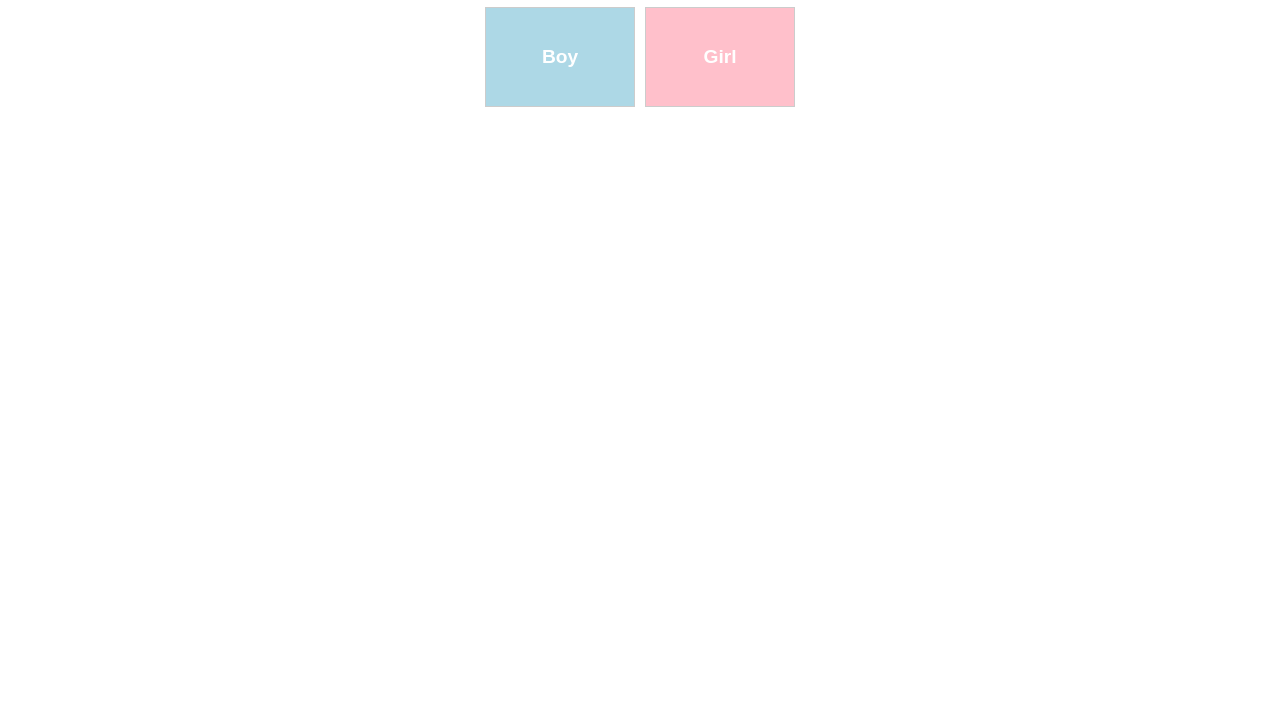
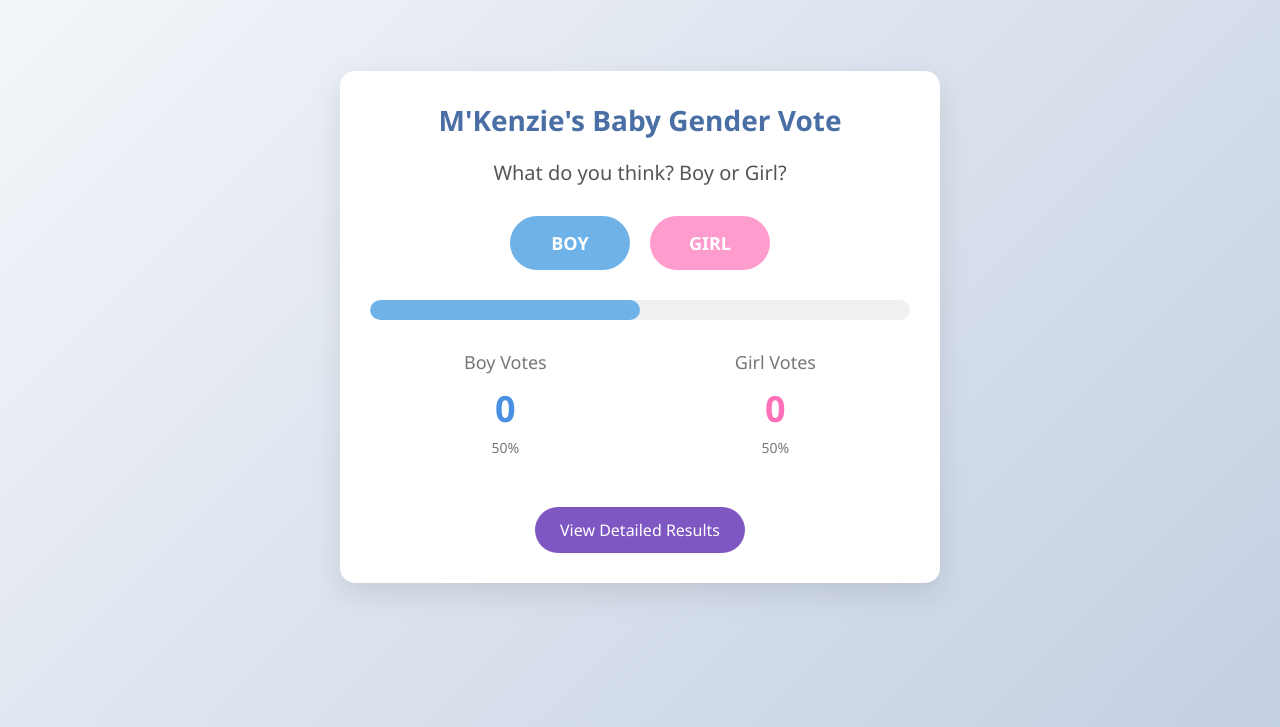
Before and after one commit to Kade-Peay/BabyVote, a plain HTML site: page index.html in a window 1280 px wide. Shown: the part 73-800 px from the top of the page. Drawn offline with Linux system fonts and the light colour scheme.

Commit message:
updated styling and progress bar

```diff
--- a/index.html
+++ b/index.html
@@ -4,17 +4,46 @@
 <head>
     <meta charset="UTF-8">
     <meta name="viewport" content="width=device-width, initial-scale=1.0">
-    <title>Baby Vote</title>
+    <title>Baby Gender Vote</title>
     <link rel="stylesheet" href="style.css">
 </head>
 
 <body>
-    <h1>Is M'Kenzie Having a Boy or Girl?</h1>
+    <div class="container">
+        <h1>M'Kenzie's Baby Gender Vote</h1>
+        <p class="question">What do you think? Boy or Girl?</p>
 
-    <div id="response-box">
-        <button id="boy">Boy</button>
-        <button id="girl">Girl</button>
+        <div class="vote-buttons">
+            <button class="vote-btn boy-btn" id="boy">BOY</button>
+            <button class="vote-btn girl-btn" id="girl">GIRL</button>
+        </div>
+
+        <div class="vote-message boy-message" id="boy-message">You voted for Boy! Thank you!</div>
+        <div class="vote-message girl-message" id="girl-message">You voted for Girl! Thank you!</div>
+
+        <div class="progress-container">
+            <div class="progress-bar boy-progress" id="boy-progress" style="width: 50%;"></div>
+        </div>
+
+        <div class="results">
+            <div class="result-box">
+                <div class="result-label">Boy Votes</div>
+                <div class="boy-count" id="bResults">0</div>
+                <div class="percentage" id="boy-percentage">50%</div>
+            </div>
+            <div class="result-box">
+                <div class="result-label">Girl Votes</div>
+                <div class="girl-count" id="gResults">0</div>
+                <div class="percentage" id="girl-percentage">50%</div>
+            </div>
+        </div>
+
+        <a href="results.html">
+            <button class="view-results-btn">View Detailed Results</button>
+        </a>
     </div>
+
+    <script src="script.js"></script>
 </body>
 
 </html>
--- /dev/null
+++ b/script.js
@@ -0,0 +1,73 @@
+// Initialize vote counts if they don't exist
+if (!localStorage.getItem('boyVotes')) {
+    localStorage.setItem('boyVotes', '0');
+    localStorage.setItem('girlVotes', '0');
+}
+
+// Get elements
+const boyButton = document.getElementById("boy");
+const girlButton = document.getElementById("girl");
+const boyResultText = document.getElementById("bResults");
+const girlResultText = document.getElementById("gResults");
+const boyMessage = document.getElementById("boy-message");
+const girlMessage = document.getElementById("girl-message");
+const boyProgress = document.getElementById("boy-progress");
+const boyPercentage = document.getElementById("boy-percentage");
+const girlPercentage = document.getElementById("girl-percentage");
+
+// Get current vote counts
+let boyCounter = parseInt(localStorage.getItem('boyVotes'));
+let girlCounter = parseInt(localStorage.getItem('girlVotes'));
+
+// Update display with current values
+updateDisplay();
+
+function boyIncrement() {
+    boyCounter++;
+    localStorage.setItem('boyVotes', boyCounter.toString());
+    updateDisplay();
+
+    // Show confirmation message
+    boyMessage.style.display = 'block';
+    girlMessage.style.display = 'none';
+
+    // Hide message after 3 seconds
+    setTimeout(() => {
+        boyMessage.style.display = 'none';
+    }, 3000);
+}
+
+function girlIncrement() {
+    girlCounter++;
+    localStorage.setItem('girlVotes', girlCounter.toString());
+    updateDisplay();
+
+    // Show confirmation message
+    girlMessage.style.display = 'block';
+    boyMessage.style.display = 'none';
+
+    // Hide message after 3 seconds
+    setTimeout(() => {
+        girlMessage.style.display = 'none';
+    }, 3000);
+}
+
+function updateDisplay() {
+    // Update counts
+    boyResultText.innerText = boyCounter;
+    girlResultText.innerText = girlCounter;
+
+    // Calculate percentages
+    const total = boyCounter + girlCounter;
+    const boyPct = total > 0 ? Math.round((boyCounter / total) * 100) : 50;
+    const girlPct = total > 0 ? Math.round((girlCounter / total) * 100) : 50;
+
+    // Update progress bar and percentages
+    boyProgress.style.width = `${boyPct}%`;
+    boyPercentage.innerText = `${boyPct}%`;
+    girlPercentage.innerText = `${girlPct}%`;
+}
+
+// Add event listeners
+boyButton.addEventListener('click', boyIncrement);
+girlButton.addEventListener('click', girlIncrement);
--- a/style.css
+++ b/style.css
@@ -1,28 +1,171 @@
-h1 {
+* {
+    margin: 0;
+    padding: 0;
+    box-sizing: border-box;
+    font-family: 'Segoe UI', Tahoma, Geneva, Verdana, sans-serif;
+}
+
+body {
+    background: linear-gradient(135deg, #f5f7fa 0%, #c3cfe2 100%);
+    min-height: 100vh;
+    display: flex;
+    justify-content: center;
+    align-items: center;
+    padding: 20px;
+}
+
+.container {
+    background-color: white;
+    border-radius: 15px;
+    box-shadow: 0 10px 30px rgba(0, 0, 0, 0.1);
+    width: 90%;
+    max-width: 600px;
+    padding: 30px;
     text-align: center;
 }
 
-#response-box {
+h1 {
+    color: #4a6fa5;
+    margin-bottom: 20px;
+    font-size: 28px;
+}
+
+.question {
+    font-size: 20px;
+    color: #555;
+    margin-bottom: 30px;
+}
+
+.vote-buttons {
     display: flex;
     justify-content: center;
-    gap: 10px;
+    gap: 20px;
+    margin-bottom: 30px;
 }
 
-button {
-    padding: 10px 20px;
-    border: 1px solid #ccc;
+.vote-btn {
+    padding: 15px 30px;
+    font-size: 18px;
+    border: none;
+    border-radius: 50px;
     cursor: pointer;
-    width: 150px;
-    height: 100px;
+    transition: all 0.3s ease;
+    font-weight: bold;
+    width: 120px;
+}
+
+.boy-btn {
+    background-color: #6fb2e8;
     color: white;
-    font-size: larger;
+}
+
+.boy-btn:hover {
+    background-color: #4a90e2;
+    transform: translateY(-3px);
+    box-shadow: 0 5px 15px rgba(74, 144, 226, 0.3);
+}
+
+.girl-btn {
+    background-color: #ff9cce;
+    color: white;
+}
+
+.girl-btn:hover {
+    background-color: #ff70b8;
+    transform: translateY(-3px);
+    box-shadow: 0 5px 15px rgba(255, 112, 184, 0.3);
+}
+
+.results {
+    display: flex;
+    justify-content: space-around;
+    margin: 30px 0;
+}
+
+.result-box {
+    text-align: center;
+}
+
+.result-label {
+    font-size: 18px;
+    color: #777;
+    margin-bottom: 10px;
+}
+
+.boy-count,
+.girl-count {
+    font-size: 36px;
     font-weight: bold;
 }
 
-#boy {
-    background-color: lightblue;
+.boy-count {
+    color: #4a90e2;
 }
 
-#girl {
-    background-color: pink;
+.girl-count {
+    color: #ff70b8;
 }
+
+.view-results-btn {
+    background-color: #7e57c2;
+    color: white;
+    border: none;
+    padding: 12px 25px;
+    border-radius: 50px;
+    font-size: 16px;
+    cursor: pointer;
+    transition: all 0.3s ease;
+    margin-top: 20px;
+}
+
+.view-results-btn:hover {
+    background-color: #673ab7;
+    transform: translateY(-3px);
+    box-shadow: 0 5px 15px rgba(126, 87, 194, 0.3);
+}
+
+.vote-message {
+    margin-top: 20px;
+    padding: 10px;
+    border-radius: 8px;
+    font-weight: bold;
+    display: none;
+}
+
+.boy-message {
+    background-color: rgba(74, 144, 226, 0.1);
+    color: #4a90e2;
+}
+
+.girl-message {
+    background-color: rgba(255, 112, 184, 0.1);
+    color: #ff70b8;
+}
+
+.progress-container {
+    height: 20px;
+    background-color: #f0f0f0;
+    border-radius: 10px;
+    margin: 20px 0;
+    overflow: hidden;
+}
+
+.progress-bar {
+    height: 100%;
+    border-radius: 10px;
+    transition: width 0.5s ease;
+}
+
+.boy-progress {
+    background-color: #6fb2e8;
+}
+
+.girl-progress {
+    background-color: #ff9cce;
+}
+
+.percentage {
+    font-size: 14px;
+    color: #777;
+    margin-top: 5px;
+}
```
Also changed, not shown: results.html (deleted).
